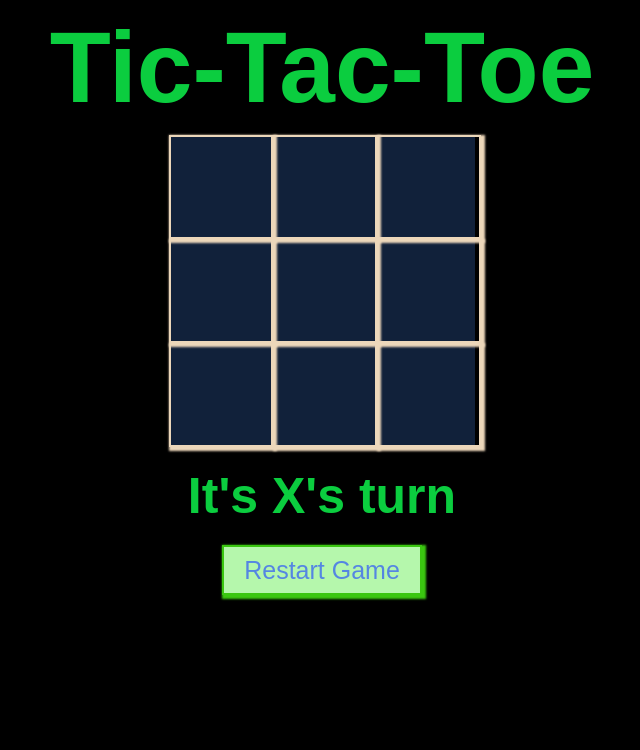
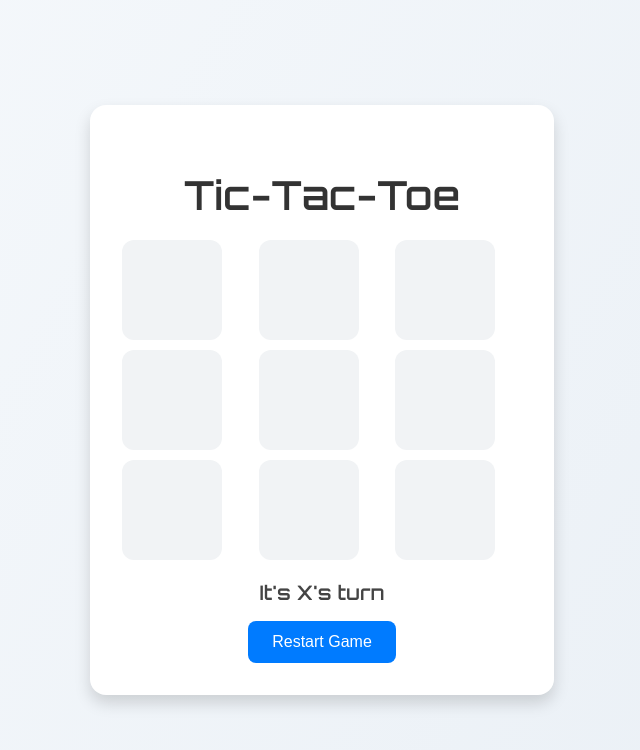
Before and after one commit to nakulKumar10010/Tic-Tac-Toe, a plain HTML site: page index.html in a window 1280 px wide. Shown: the whole page, without its empty margins (318-958 px from the left). Drawn offline with Linux system fonts and the light colour scheme.

Commit message:
Update style.css

```diff
--- a/style.css
+++ b/style.css
@@ -1,50 +1,91 @@
 body {
-    font-family: "Arial", sans-serif;
-    background-color: black;
+    margin: 0;
+    padding: 0;
+    background: linear-gradient(120deg, #f6f9fc, #e9eff5);
+    font-family: 'Orbitron', sans-serif;
+    display: flex;
+    justify-content: center;
+    align-items: center;
+    min-height: 100vh;
 }
 
-section {
+.wrapper {
     text-align: center;
-}
-
-.cell {
-    font-family: "Permanent Marker", cursive;
-    width: 100px;
-    height: 100px;
-    box-shadow: 2px 2px 2px 2px #ecd7ba;
-    border: 2px solid #ecd7ba;
-    cursor: pointer;
-    line-height: 100px;
-    font-size: 60px;
+    background-color: #ffffff;
+    padding: 2rem;
+    border-radius: 16px;
+    box-shadow: 0 8px 16px rgba(0, 0, 0, 0.15);
+    width: 90%;
+    max-width: 400px;
 }
 
 .game--title {
-    font-size: 100px;
-    color: #0bcd3f;
-    margin: 10px auto;
+    font-size: 2.5rem;
+    margin-bottom: 1.2rem;
+    color: #333;
 }
 
 .game--container {
     display: grid;
-    grid-template-columns: repeat(3, auto);
-    width: 306px;
-    margin: 10px auto;
-    background-color: #11213a;
-    color: #04c0b2;
+    grid-template-columns: repeat(3, 1fr);
+    gap: 10px;
+    margin: 20px 0;
+}
+
+.cell {
+    width: 100px;
+    height: 100px;
+    background-color: #f1f3f5;
+    border-radius: 12px;
+    display: flex;
+    justify-content: center;
+    align-items: center;
+    font-size: 2.5rem;
+    font-weight: bold;
+    color: #333;
+    cursor: pointer;
+    transition: background-color 0.3s ease, transform 0.2s;
+}
+
+.cell:hover {
+    background-color: #dfe6ed;
+    transform: scale(1.05);
 }
 
 .game--status {
-    font-size: 50px;
-    color: #0bcd3f;
-    margin: 20px auto;
+    font-size: 1.25rem;
+    margin: 1rem 0;
+    color: #444;
 }
 
 .game--restart {
-    background-color: #b5f7ac;
-    width: 200px;
-    height: 50px;
-    font-size: 25px;
-    color: #5586e2;
-    box-shadow: 2px 2px 2px 2px #3ac710;
-    border: 2px solid #3ac710;
+    background-color: #007bff;
+    color: white;
+    border: none;
+    padding: 0.75rem 1.5rem;
+    font-size: 1rem;
+    border-radius: 8px;
+    cursor: pointer;
+    transition: background-color 0.3s ease;
 }
+
+.game--restart:hover {
+    background-color: #0056b3;
+}
+
+/* Responsive */
+@media (max-width: 480px) {
+    .cell {
+        width: 80px;
+        height: 80px;
+        font-size: 2rem;
+    }
+
+    .wrapper {
+        padding: 1.5rem;
+    }
+
+    .game--title {
+        font-size: 2rem;
+    }
+}
```
